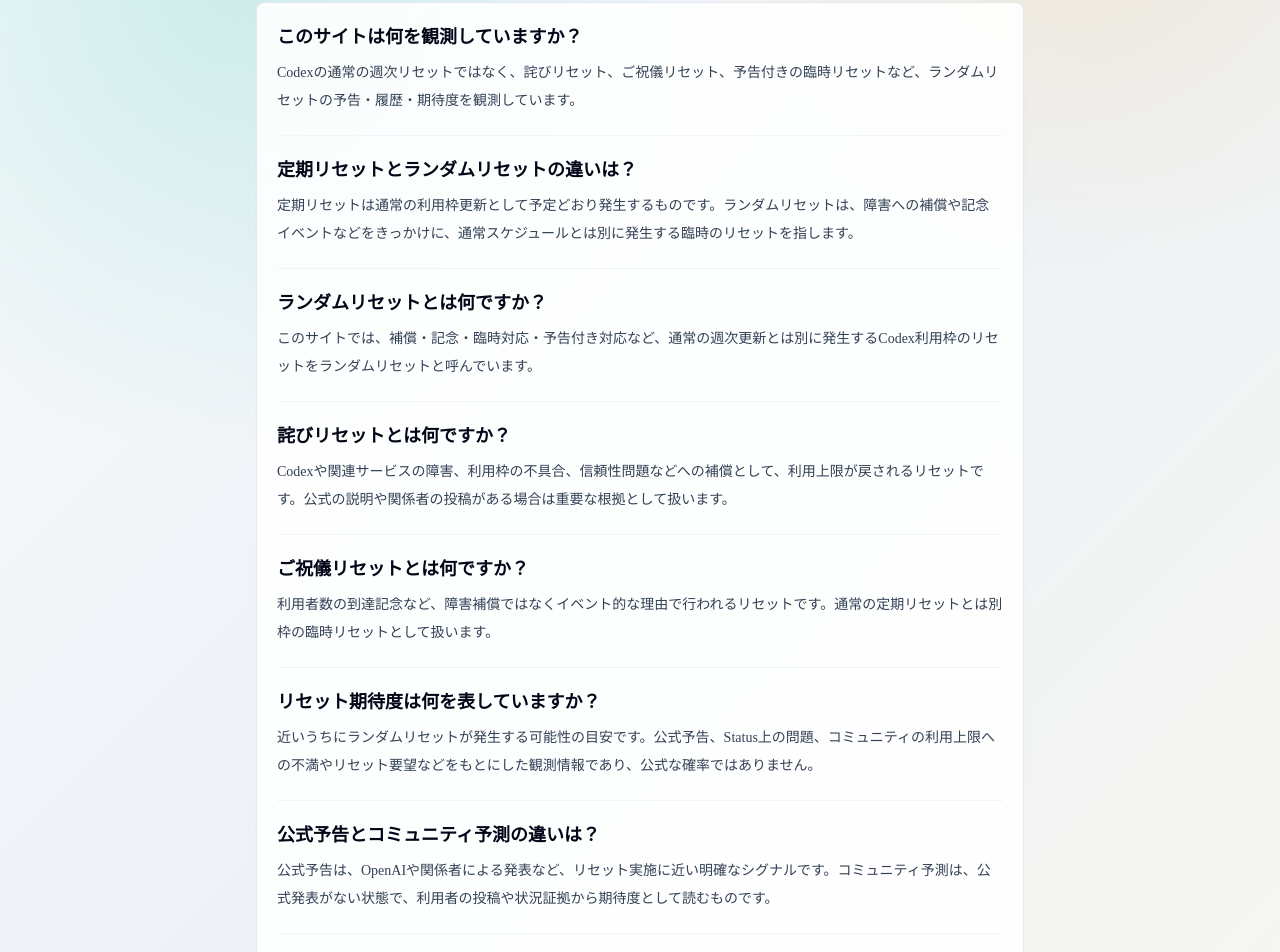
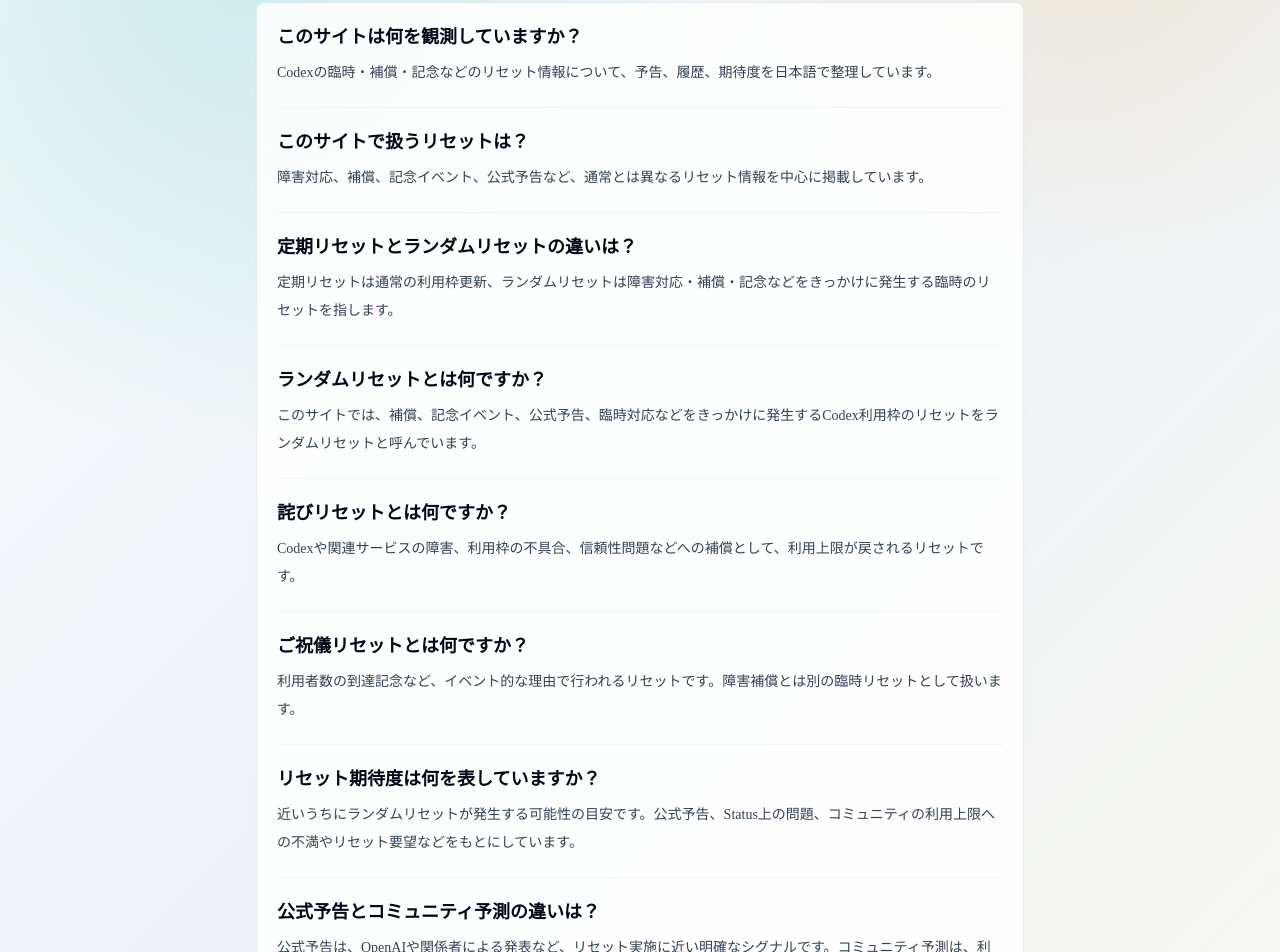
Before and after one commit to gussuri/codex-reset-observatory, a Next.js app: page /faq in a window 1280 px wide. Shown: the part 186-1138 px from the top of the page. Built offline with nearby package versions, Linux system fonts and the light colour scheme.

Commit message:
Polish reset content wording

```diff
--- a/app/about/page.tsx
+++ b/app/about/page.tsx
@@ -4,7 +4,7 @@ import Link from "next/link";
 export const metadata: Metadata = {
   title: "このサイトについて",
   description:
-    "Codexリセット観測所は、Codexのランダムリセット、臨時リセット、補償リセット、記念リセットの予告・履歴・期待度を整理する非公式サイトです。",
+    "Codexリセット観測所は、Codexの臨時リセット、補償リセット、記念リセット、公式予告を整理する非公式サイトです。",
 };
 
 export default function AboutPage() {
@@ -13,29 +13,29 @@ export default function AboutPage() {
       <div className="mx-auto flex w-full max-w-3xl flex-col gap-5">
         <header className="rounded-lg border border-slate-200/80 bg-white/88 p-5 shadow-sm backdrop-blur">
           <p className="text-sm font-medium text-teal-700">
-            Codexランダムリセット観測
+            Codex臨時リセット観測
           </p>
           <h1 className="mt-2 text-3xl font-semibold leading-tight text-slate-950">
             Codexリセット観測所について
           </h1>
           <p className="mt-3 text-sm leading-6 text-slate-600">
-            詫び・ご祝儀・予告付き臨時対応などによるCodexのランダムリセット情報を、日本語で整理する非公式サイトです。
+            Codexの臨時リセット情報を観測・整理する非公式サイトです。
           </p>
         </header>
 
         <section className="rounded-lg border border-slate-200 bg-white/90 p-5 shadow-sm">
           <div className="space-y-4 text-sm leading-7 text-slate-700">
             <p>
-              Codexリセット観測所は、Codexのランダムリセット情報を観測・整理する非公式サイトです。
+              Codexリセット観測所は、Codexの臨時リセット情報を観測・整理する非公式サイトです。
             </p>
             <p>
-              主に扱うのは、週次の定期リセットではなく、障害や不具合への補償、到達記念、臨時対応などによって行われるリセットです。
+              障害対応、補償、記念イベント、公式予告など、通常とは異なるリセット情報をまとめています。
             </p>
             <p>
-              リセット期待度は公式情報ではありません。Codex Reset Radarの公開JSONをもとに、公式予告の有無やコミュニティ上の動きを日本語で見やすく整理した目安です。
+              リセット期待度は公式情報ではなく、公開情報やコミュニティの動きをもとに整理した参考指標です。
             </p>
             <p>
-              実際にリセットが行われるか、いつ行われるかの最終判断は、必ずOpenAIや関係者による公式情報を確認してください。
+              実際のリセット実施有無や時期については、必ず公式情報をご確認ください。
             </p>
           </div>
         </section>
--- a/app/faq/page.tsx
+++ b/app/faq/page.tsx
@@ -5,42 +5,42 @@ const faqs = [
   {
     question: "このサイトは何を観測していますか？",
     answer:
-      "Codexの通常の週次リセットではなく、詫びリセット、ご祝儀リセット、予告付きの臨時リセットなど、ランダムリセットの予告・履歴・期待度を観測しています。",
+      "Codexの臨時・補償・記念などのリセット情報について、予告、履歴、期待度を日本語で整理しています。",
+  },
+  {
+    question: "このサイトで扱うリセットは？",
+    answer:
+      "障害対応、補償、記念イベント、公式予告など、通常とは異なるリセット情報を中心に掲載しています。",
   },
   {
     question: "定期リセットとランダムリセットの違いは？",
     answer:
-      "定期リセットは通常の利用枠更新として予定どおり発生するものです。ランダムリセットは、障害への補償や記念イベントなどをきっかけに、通常スケジュールとは別に発生する臨時のリセットを指します。",
+      "定期リセットは通常の利用枠更新、ランダムリセットは障害対応・補償・記念などをきっかけに発生する臨時のリセットを指します。",
   },
   {
     question: "ランダムリセットとは何ですか？",
     answer:
-      "このサイトでは、補償・記念・臨時対応・予告付き対応など、通常の週次更新とは別に発生するCodex利用枠のリセットをランダムリセットと呼んでいます。",
+      "このサイトでは、補償、記念イベント、公式予告、臨時対応などをきっかけに発生するCodex利用枠のリセットをランダムリセットと呼んでいます。",
   },
   {
     question: "詫びリセットとは何ですか？",
     answer:
-      "Codexや関連サービスの障害、利用枠の不具合、信頼性問題などへの補償として、利用上限が戻されるリセットです。公式の説明や関係者の投稿がある場合は重要な根拠として扱います。",
+      "Codexや関連サービスの障害、利用枠の不具合、信頼性問題などへの補償として、利用上限が戻されるリセットです。",
   },
   {
     question: "ご祝儀リセットとは何ですか？",
     answer:
-      "利用者数の到達記念など、障害補償ではなくイベント的な理由で行われるリセットです。通常の定期リセットとは別枠の臨時リセットとして扱います。",
+      "利用者数の到達記念など、イベント的な理由で行われるリセットです。障害補償とは別の臨時リセットとして扱います。",
   },
   {
     question: "リセット期待度は何を表していますか？",
     answer:
-      "近いうちにランダムリセットが発生する可能性の目安です。公式予告、Status上の問題、コミュニティの利用上限への不満やリセット要望などをもとにした観測情報であり、公式な確率ではありません。",
+      "近いうちにランダムリセットが発生する可能性の目安です。公式予告、Status上の問題、コミュニティの利用上限への不満やリセット要望などをもとにしています。",
   },
   {
     question: "公式予告とコミュニティ予測の違いは？",
     answer:
-      "公式予告は、OpenAIや関係者による発表など、リセット実施に近い明確なシグナルです。コミュニティ予測は、公式発表がない状態で、利用者の投稿や状況証拠から期待度として読むものです。",
-  },
-  {
-    question: "このサイトはCodexの通常の週次リセットも扱いますか？",
-    answer:
-      "通常の週次・定期リセットは主な観測対象ではありません。このサイトは、臨時・補償・記念・予告付きのランダムリセットを中心に扱います。",
+      "公式予告は、OpenAIや関係者による発表など、リセット実施に近い明確なシグナルです。コミュニティ予測は、利用者の投稿や状況証拠から期待度として読むものです。",
   },
 ];
 
@@ -62,7 +62,7 @@ export default function FaqPage() {
             よくある質問
           </h1>
           <p className="mt-3 text-sm leading-6 text-slate-600">
-            通常の週次リセットではなく、臨時・補償・記念などのランダムリセットをどう見るかを整理しています。
+            臨時・補償・記念などのリセット情報を、どう見るかを整理しています。
           </p>
         </header>
 
--- a/app/history/page.tsx
+++ b/app/history/page.tsx
@@ -34,7 +34,7 @@ export default async function HistoryPage() {
                 ランダムリセット履歴
               </h1>
               <p className="mt-3 max-w-3xl text-sm leading-6 text-slate-600">
-                詫び・ご祝儀・予告付き臨時リセットなど、通常の週次リセットとは別に観測された履歴を表示します。
+                詫び・ご祝儀・予告付き臨時リセットなど、観測された履歴を表示します。
               </p>
             </div>
             <History className="mt-1 h-7 w-7 shrink-0 text-slate-700" />
--- a/components/RadarDashboard.tsx
+++ b/components/RadarDashboard.tsx
@@ -133,7 +133,7 @@ export function RadarDashboard({
                 Codexリセット観測所
               </h1>
               <p className="mt-2 max-w-2xl text-sm leading-6 text-slate-600">
-                臨時・補償・記念などのランダムリセットを観測しています。通常の週次リセットは主な対象外です。
+                Codexの臨時・補償・記念などのリセット情報を観測しています。
               </p>
             </div>
           </div>
```
